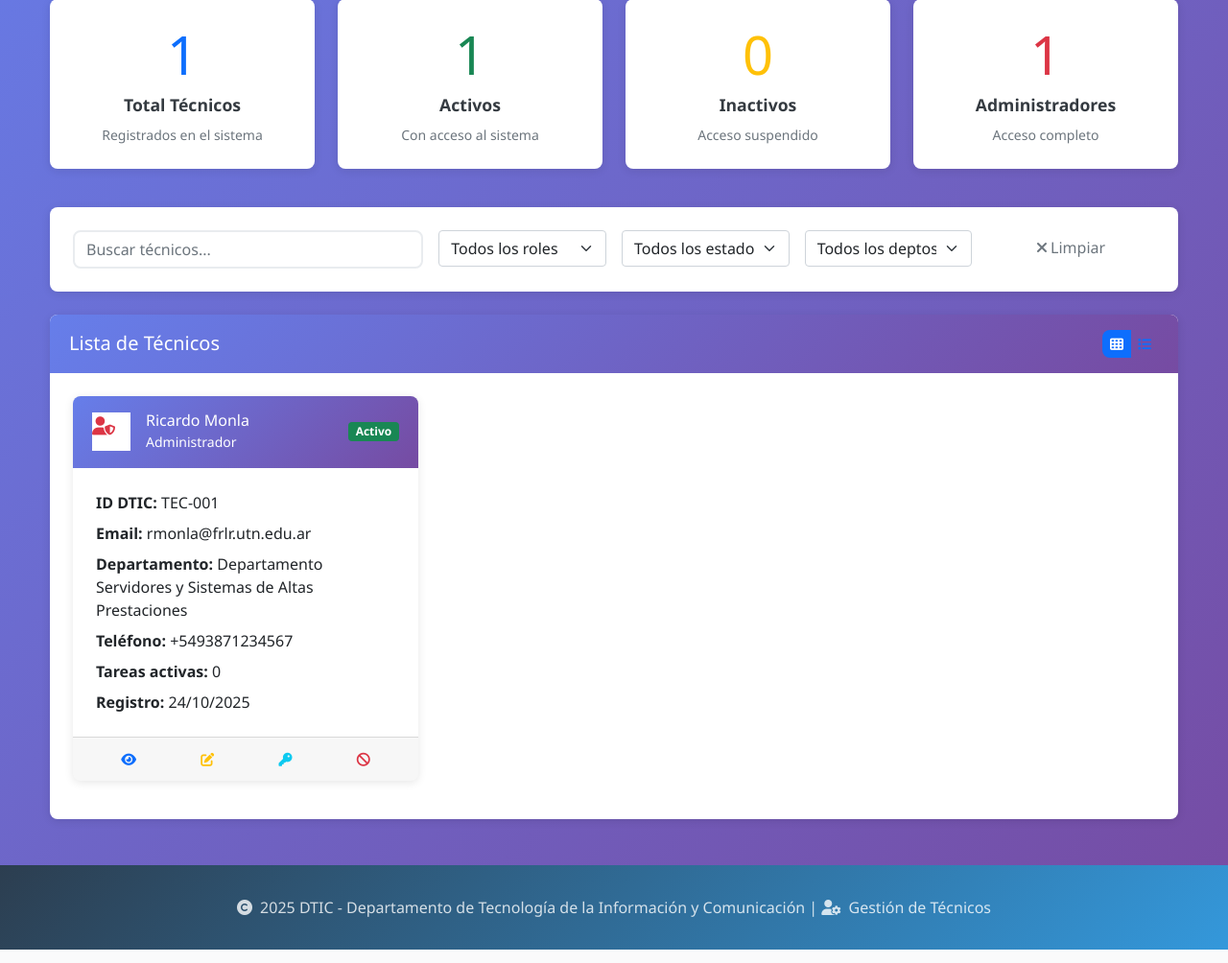
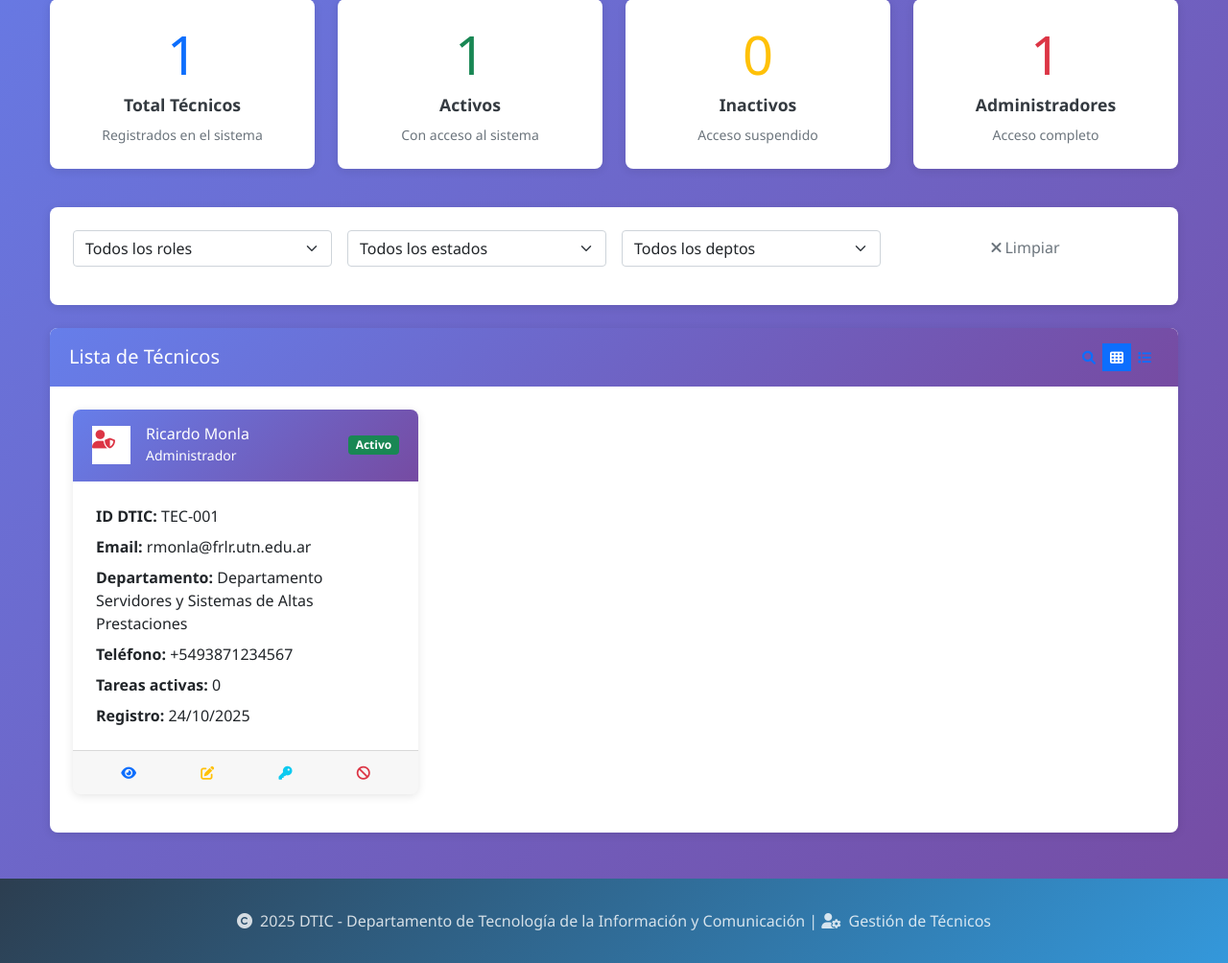
Before and after one commit to ricardomonla/dtic-bitacoras-php, a PHP site: page /tecnicos.html in a window 1280 px wide. Shown: the part 279-1283 px from the top of the page at 96% size. Run offline with PHP 8.4, Linux system fonts and the light colour scheme; data comes from the database, SQL or seed files in the repository; data that the repository does not hold is empty.

Commit message:
feat: Implementar barra de búsqueda colapsable en módulo de técnicos
- Agregar botón de lupa en el header de 'Lista de Técnicos'
- Convertir barra de búsqueda en colapsable con animación
- Ocultar barra de búsqueda por defecto, mostrar solo al hacer clic en lupa
- Mejorar diseño visual con gradientes y transiciones
- Mantener funcionalidad de búsqueda con debounce intacta
- Optimizar layout eliminando columna de búsqueda fija

```diff
--- a/public/tecnicos.html
+++ b/public/tecnicos.html
@@ -125,16 +125,13 @@
             </div>
         </div>
 
-        <!-- Filters and Search -->
+        <!-- Filters -->
         <div class="row mb-4">
             <div class="col-12">
                 <div class="card">
                     <div class="card-body">
                         <div class="row g-3">
-                            <div class="col-md-4">
-                                <input type="text" class="form-control" id="searchUsers" placeholder="Buscar técnicos...">
-                            </div>
-                            <div class="col-md-2">
+                            <div class="col-md-3">
                                 <select class="form-select" id="filterRole">
                                     <option value="">Todos los roles</option>
                                     <option value="admin">Administrador</option>
@@ -142,7 +139,7 @@
                                     <option value="viewer">Visualizador</option>
                                 </select>
                             </div>
-                            <div class="col-md-2">
+                            <div class="col-md-3">
                                 <select class="form-select" id="filterStatus">
                                     <option value="">Todos los estados</option>
                                     <option value="active">Activo</option>
@@ -150,7 +147,7 @@
                                     <option value="pending">Pendiente</option>
                                 </select>
                             </div>
-                            <div class="col-md-2">
+                            <div class="col-md-3">
                                 <select class="form-select" id="filterDepartment">
                                     <option value="">Todos los deptos</option>
                                     <option value="dtic">DTIC</option>
@@ -159,10 +156,27 @@
                                     <option value="seguridad">Seguridad</option>
                                 </select>
                             </div>
-                            <div class="col-md-2">
+                            <div class="col-md-3">
                                 <button class="btn btn-outline-secondary w-100" id="clearFilters">
                                     <i class="fas fa-times me-1"></i>Limpiar
                                 </button>
+                            </div>
+                        </div>
+
+                        <!-- Collapsible Search Bar -->
+                        <div class="row mt-3">
+                            <div class="col-12">
+                                <div class="collapse collapse-search" id="searchCollapse">
+                                    <div class="input-group">
+                                        <span class="input-group-text">
+                                            <i class="fas fa-search"></i>
+                                        </span>
+                                        <input type="text" class="form-control" id="searchUsers" placeholder="Buscar técnicos por nombre, apellido, email o ID DTIC...">
+                                        <button class="btn btn-outline-secondary" type="button" data-bs-toggle="collapse" data-bs-target="#searchCollapse" aria-expanded="false" aria-controls="searchCollapse">
+                                            <i class="fas fa-times"></i>
+                                        </button>
+                                    </div>
+                                </div>
                             </div>
                         </div>
                     </div>
@@ -177,12 +191,15 @@
                     <div class="card-header d-flex justify-content-between align-items-center">
                         <h5 class="mb-0">Lista de Técnicos</h5>
                         <div class="btn-group" role="group">
+                            <button class="btn btn-outline-primary btn-sm" type="button" data-bs-toggle="collapse" data-bs-target="#searchCollapse" aria-expanded="false" aria-controls="searchCollapse" title="Buscar técnicos">
+                                <i class="fas fa-search"></i>
+                            </button>
                             <input type="radio" class="btn-check" name="viewMode" id="cardView" autocomplete="off" checked>
-                            <label class="btn btn-outline-primary btn-sm" for="cardView">
+                            <label class="btn btn-outline-primary btn-sm" for="cardView" title="Vista de tarjetas">
                                 <i class="fas fa-th"></i>
                             </label>
                             <input type="radio" class="btn-check" name="viewMode" id="tableView" autocomplete="off">
-                            <label class="btn btn-outline-primary btn-sm" for="tableView">
+                            <label class="btn btn-outline-primary btn-sm" for="tableView" title="Vista de tabla">
                                 <i class="fas fa-list"></i>
                             </label>
                         </div>
```
Also changed, not shown: public/css/styles.css (+37 -0 lines).
